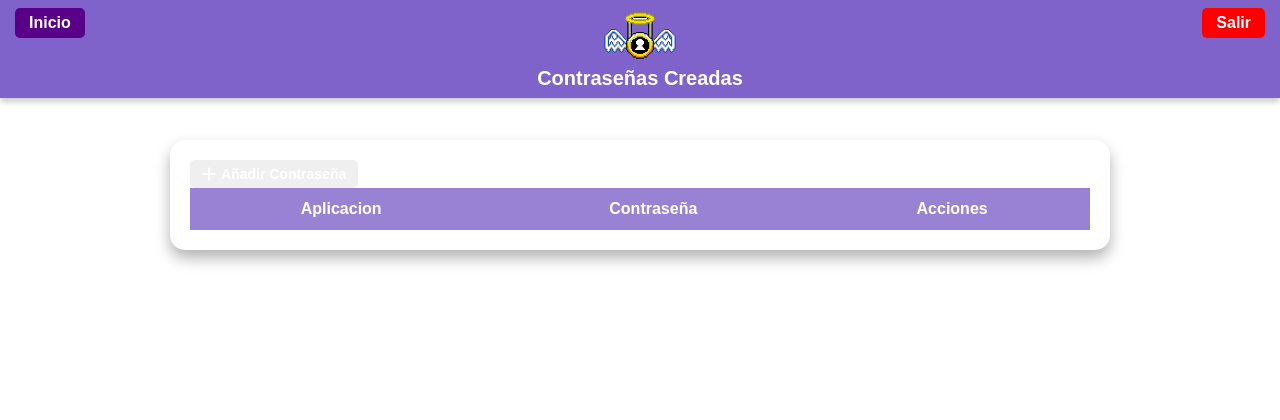
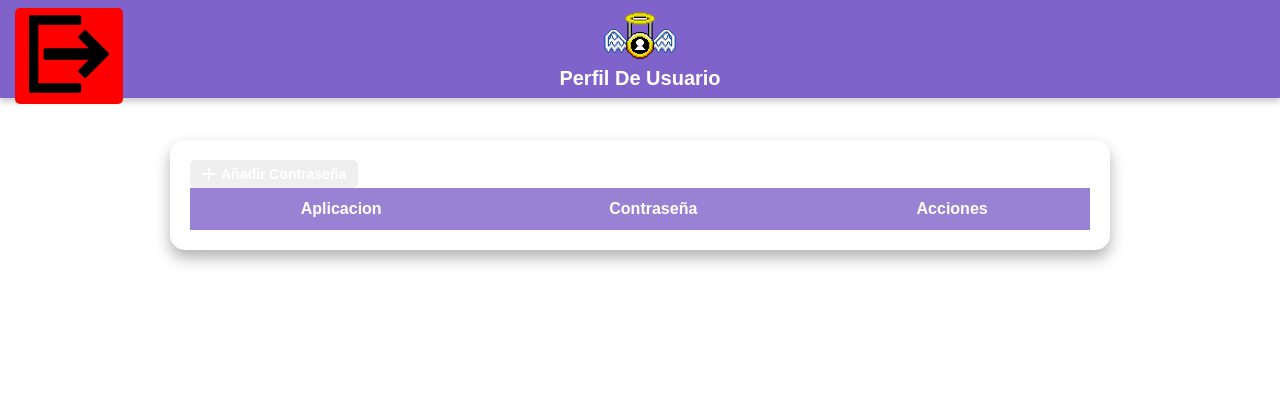
Before and after one commit to Jorkel79/Proyecto_WEBINTEGRAL, a PHP site: page /TablaDeRegistros.php in a window 1280 px wide. Shown: the top 420 px of the page. Run offline with PHP 8.4, Linux system fonts and the light colour scheme; lists and menus that the app fills with data are empty.

Commit message:
correcion del encabezado en la interfaz de tabla

```diff
--- a/TablaDeRegistros.php
+++ b/TablaDeRegistros.php
@@ -10,14 +10,15 @@
 <body>
 <header>
     <img src="css/secupasslogo.png" alt="Logo">
-    <h1>Contraseñas Creadas</h1>
+    <h1>Perfil De Usuario</h1>
     <div class="header-buttons">
-        <a href="./GenerarPassword.php">Inicio</a>
-        <a href="#" class="exit-button">Salir</a>
+      <a href="#" class="exit-button" title="Cerrar sesion">
+        <img src="css/CerrarSesion.png" alt="Botón de salir">
+      </a>
     </div>
-</header>
+  </header>
 <div class="table-container">
-    <button id="add-button" class="btn btn-add"><i class="fas fa-plus"></i> Añadir Contraseña</button>
+    <button onclick="location.href='GenerarPassword.php'" id="add-button" class="btn btn-add"><i class="fas fa-plus"></i> Añadir Contraseña</button>
     <table class="styled-table">
         <thead>
             <tr>
```
